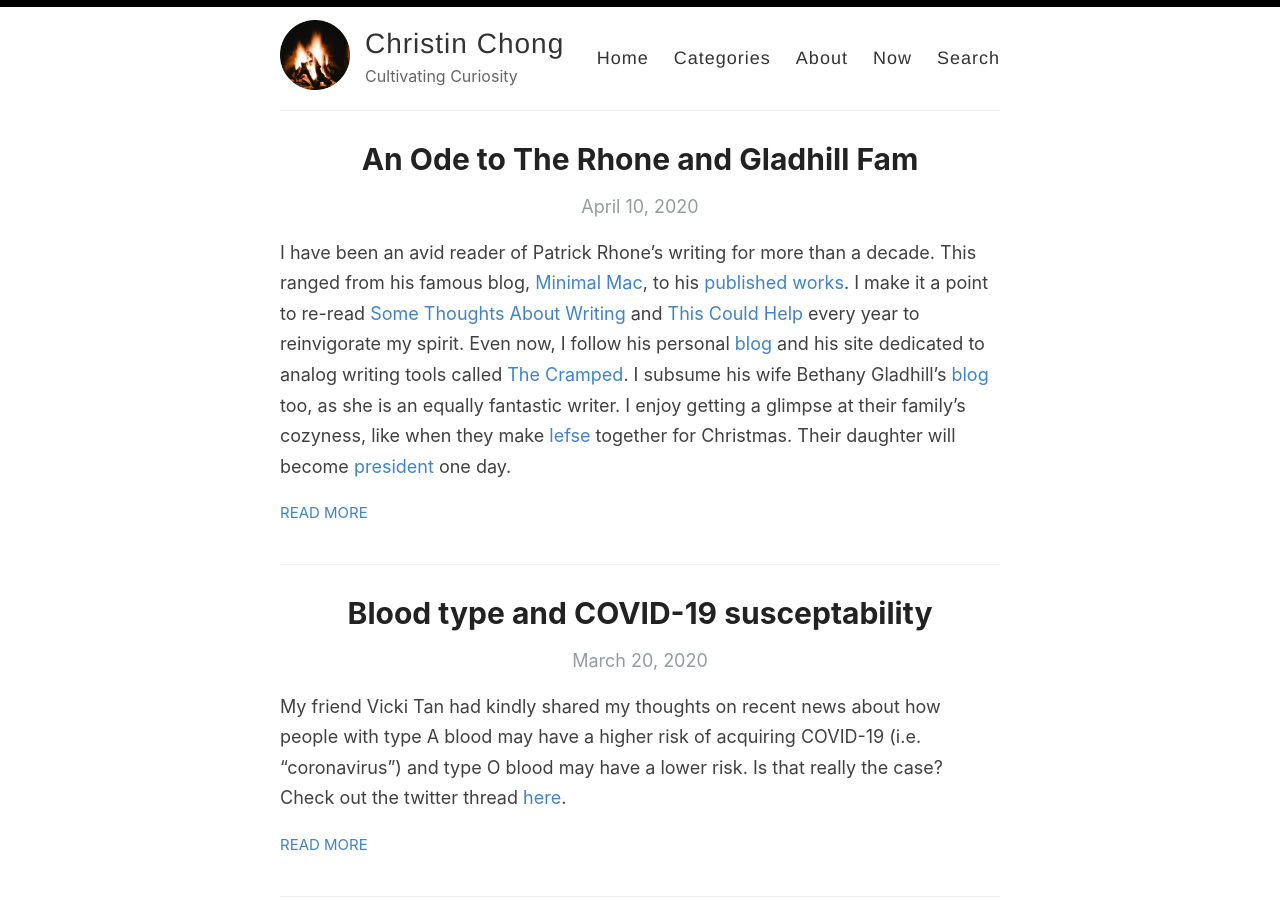
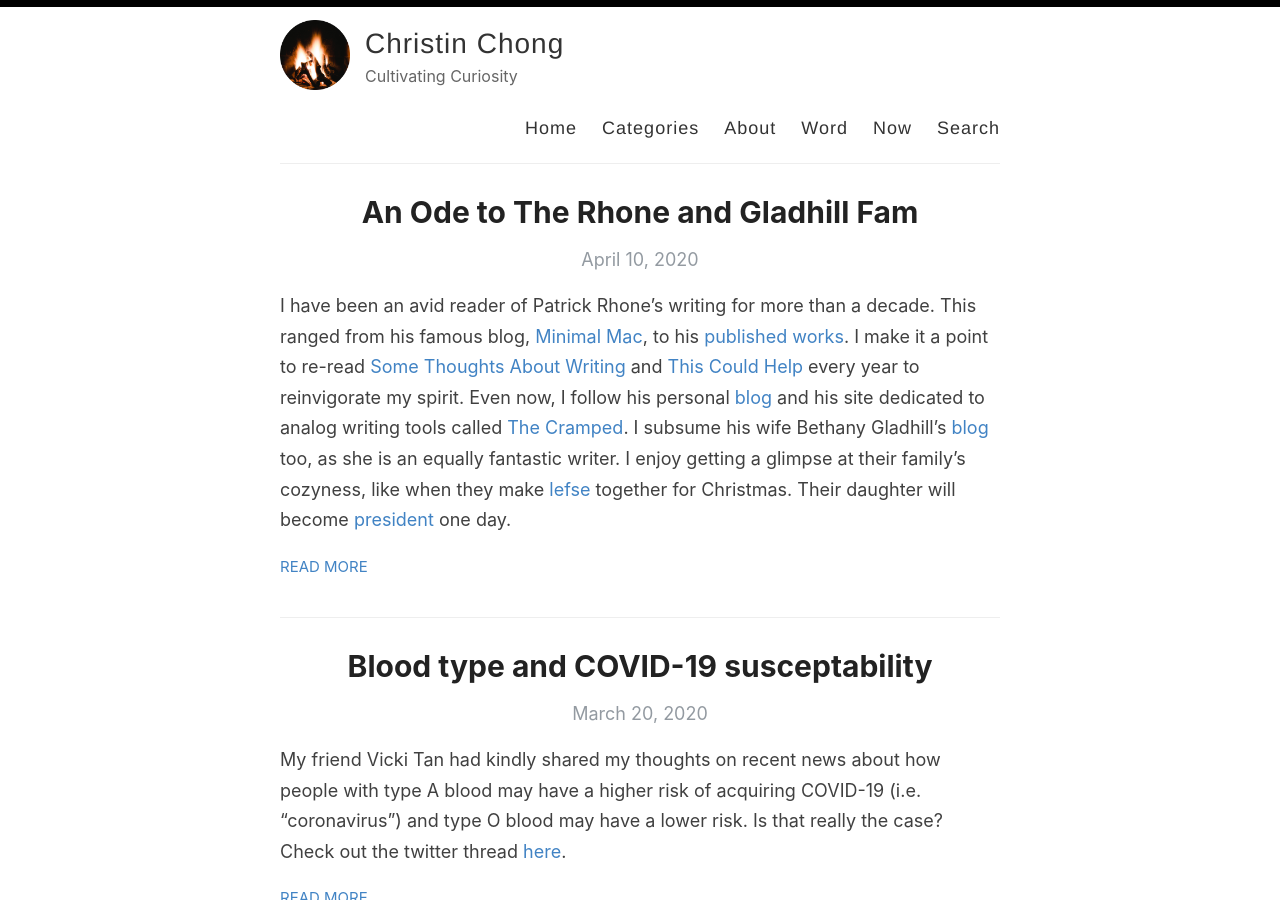
Before and after one commit to codestin/codestin.github.io, a Jekyll site: the page built from index.html, in a window 1280 px wide and 900 px high. Built offline with Jekyll 4.4.1, drawn with Linux system fonts in a browser that asks for light colours; the list of posts is cut into pages by our own code.

Commit message:
Update default.html

```diff
--- a/_layouts/default.html
+++ b/_layouts/default.html
@@ -30,6 +30,7 @@
               <a href="{{ site.baseurl }}/">Home</a>
               <a href="{{ site.baseurl }}/categories">Categories</a>
               <a href="{{ site.baseurl }}/about">About</a>
+              <a href="{{ site.baseurl }}/word">Word</a>
               <a href="{{ site.baseurl }}/now">Now</a>
               <a href="{{ site.baseurl }}/search">Search</a>
             </nav>
```
